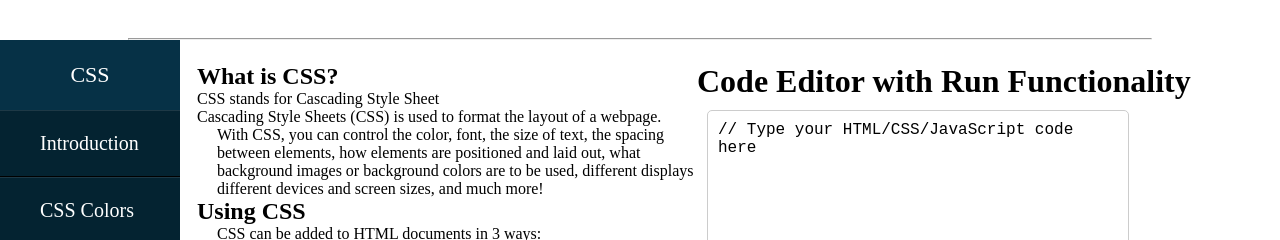
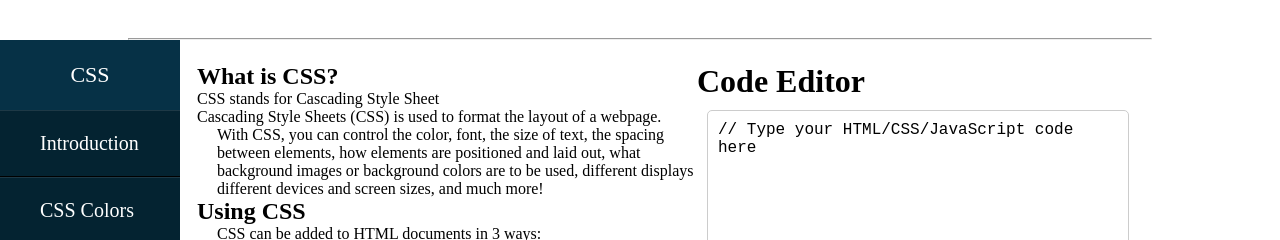
Before and after one commit to Mk-website/codeLerner, a plain HTML site: page CSS.html in a window 1280 px wide. Shown: the part 532-772 px from the top of the page. Drawn offline with Linux system fonts and the light colour scheme; a web font is replaced by a local one.

Commit message:
Update CSS.html

```diff
--- a/CSS.html
+++ b/CSS.html
@@ -305,7 +305,7 @@
 </section>
         </div>
         <div class="mainright">
-            <h1>Code Editor with Run Functionality</h1>
+            <h1>Code Editor</h1>
     <textarea id="editor">// Type your HTML/CSS/JavaScript code here</textarea>
     <button id="run-btn">Run</button>
     <div id="result"></div>
```
